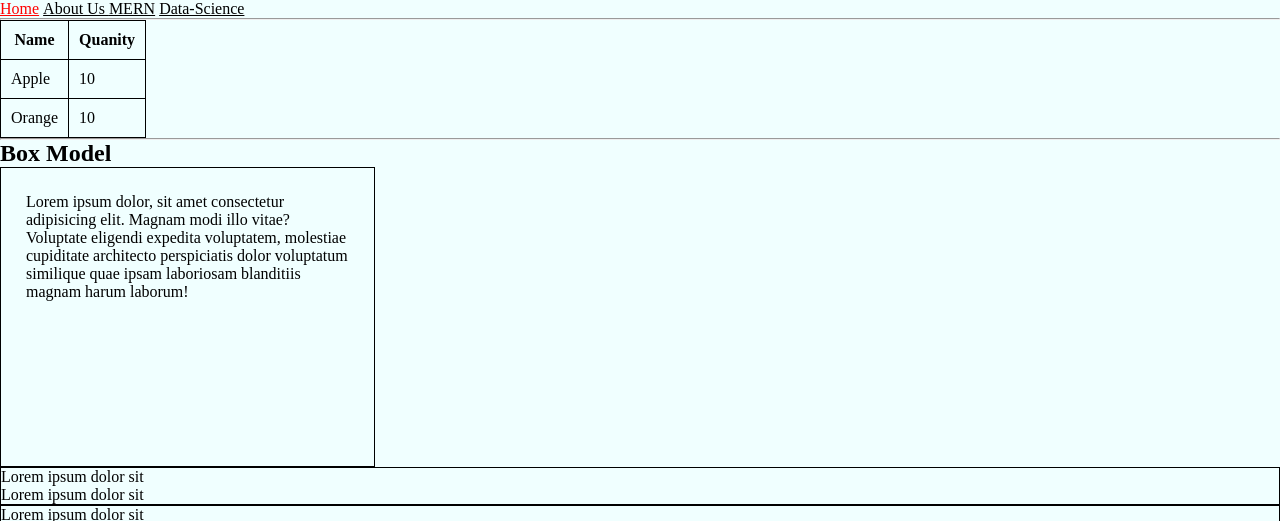
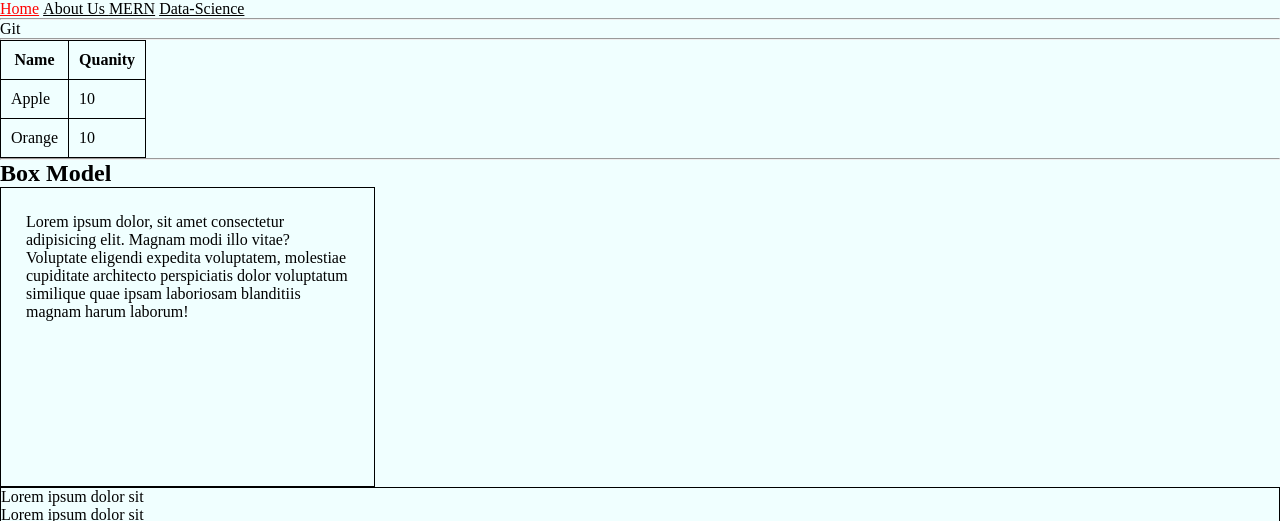
Before and after one commit to sagartmg2/chaitra, a plain HTML site: page html/index.html in a window 1280 px wide. Shown: the top 521 px of the page. Drawn offline with Linux system fonts and the light colour scheme.

Commit message:
track code

```diff
--- a/html/index.html
+++ b/html/index.html
@@ -121,6 +121,8 @@
     </header>
 
     <hr>
+    Git
+    <hr>
 
     <table>
         <thead>
```
